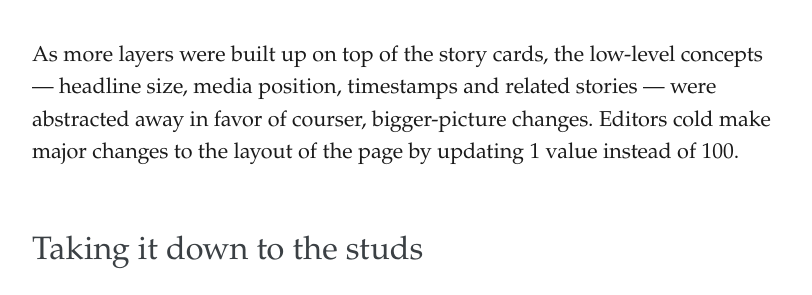
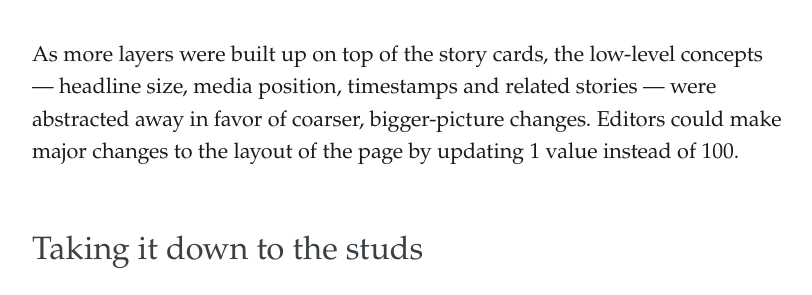
Before and after one commit to ilikescience/ilikescience.github.io, a Jekyll site: the page built from _posts/2018-08-31-designing-with-code.md, in a window 1280 px wide and 900 px high, scrolled down 9293 px. Shown: the part 215-510 px from the top of the window, without its empty margins (94-906 px from the left). Built offline with Jekyll 4.4.1, drawn with Linux system fonts in a browser that asks for light colours; some web fonts are replaced; our own code applies the rules of GitHub Pages for plain Markdown files.

Commit message:
copy changes (thanks josh)

```diff
--- a/_layouts/post.html
+++ b/_layouts/post.html
@@ -69,7 +69,7 @@
             {% assign maxRelatedCounter = 0 %}
             {% for post in site.posts %}
                 {% unless post.title == page.title %}
-                    <h2 class="t--size-xl c--blue t--family-display t--leading-small t--tracking-tight t--weight-bold">
+                    <h2 class="t--size-xl t--family-serif t--leading-small t--tracking-tight t--weight-bold l--mar-btm-s">
                         <a href="{{ site.baseurl }}{{ post.url }}">{{ post.title }}</a>
                     </h2>
                     <div class="c--gray">Published {{ post.date | date: "%m/%d/%y" }}</div>
--- a/_posts/2018-08-31-designing-with-code.md
+++ b/_posts/2018-08-31-designing-with-code.md
@@ -78,7 +78,7 @@
 
 {% include image.html src="/images/code-7.jpg" caption="A layout variation of the current home page" %}
 
-As more layers were built up on top of the story cards, the low-level concepts — headline size, media position, timestamps and related stories — were abstracted away in favor of courser, bigger-picture changes. Editors cold make major changes to the layout of the page by updating 1 value instead of 100.
+As more layers were built up on top of the story cards, the low-level concepts — headline size, media position, timestamps and related stories — were abstracted away in favor of coarser, bigger-picture changes. Editors could make major changes to the layout of the page by updating 1 value instead of 100.
 
 ## Taking it down to the studs
 
```
